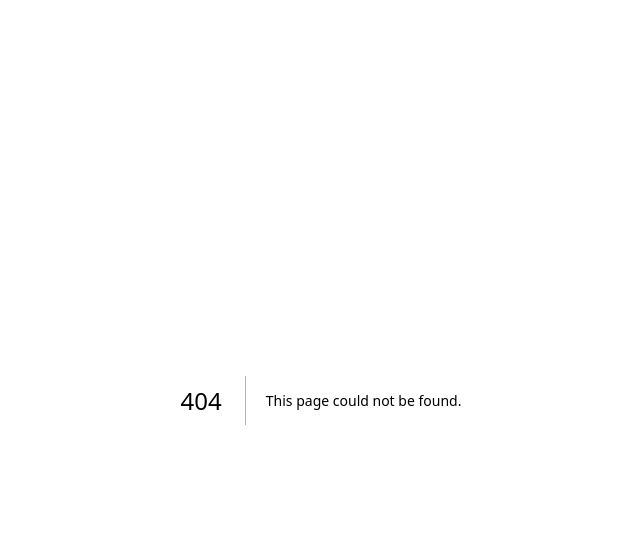
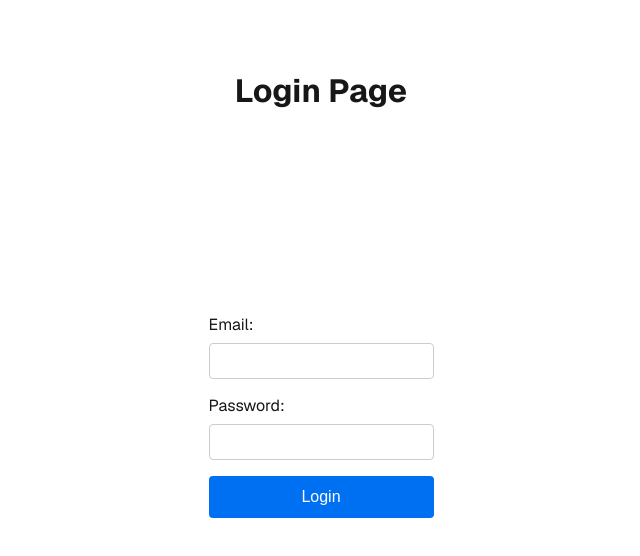
Before and after one commit to likseniets/app-ointment, a Next.js app: page /login in a window 1280 px wide. Before the commit this address had no page. Shown: the top 556 px of the page, without its empty margins (319-959 px from the left). Built offline with nearby package versions, Linux system fonts and the light colour scheme.

Commit message:
added basic dummy login and initial file structure to get to caregiver and client page

```diff
--- /dev/null
+++ b/app/login/page.tsx
@@ -0,0 +1,101 @@
+'use client';
+
+import { useState } from 'react';
+import { useRouter } from 'next/navigation';
+import styles from "../page.module.css";
+
+export default function Login() {
+  const [email, setEmail] = useState('');
+  const [password, setPassword] = useState('');
+  const [error, setError] = useState('');
+  const [loading, setLoading] = useState(false);
+  const router = useRouter();
+
+  const handleLogin = async (e: React.FormEvent) => {
+    e.preventDefault();
+    setError('');
+    setLoading(true);
+
+
+    // skal byttes ut med riktig autentisering hvor vi får tilbake brukerrolle
+    if (email === 'client@example.com' && password === 'clientpassword') {
+      router.push('/client');
+    } else if (email === 'caregiver@example.com' && password === 'caregiverpassword') {
+      router.push('/caregiver');
+    } else {
+      setError('Invalid email or password');
+    }
+
+    setLoading(false);
+  };
+
+  return (
+    <div className={styles.page}>
+      <h1>Login Page</h1>
+      <form onSubmit={handleLogin} style={{ marginTop: '2rem', maxWidth: '400px' }}>
+        <div style={{ marginBottom: '1rem' }}>
+          <label htmlFor="email" style={{ display: 'block', marginBottom: '0.5rem' }}>
+            Email:
+          </label>
+          <input
+            id="email"
+            type="email"
+            value={email}
+            onChange={(e) => setEmail(e.target.value)}
+            required
+            style={{
+              width: '100%',
+              padding: '0.5rem',
+              fontSize: '1rem',
+              borderRadius: '4px',
+              border: '1px solid #ccc'
+            }}
+          />
+        </div>
+
+        <div style={{ marginBottom: '1rem' }}>
+          <label htmlFor="password" style={{ display: 'block', marginBottom: '0.5rem' }}>
+            Password:
+          </label>
+          <input
+            id="password"
+            type="password"
+            value={password}
+            onChange={(e) => setPassword(e.target.value)}
+            required
+            style={{
+              width: '100%',
+              padding: '0.5rem',
+              fontSize: '1rem',
+              borderRadius: '4px',
+              border: '1px solid #ccc'
+            }}
+          />
+        </div>
+
+        {error && (
+          <div style={{ color: 'red', marginBottom: '1rem' }}>
+            {error}
+          </div>
+        )}
+
+        <button
+          type="submit"
+          disabled={loading}
+          style={{
+            width: '100%',
+            padding: '0.75rem',
+            fontSize: '1rem',
+            backgroundColor: loading ? '#ccc' : '#0070f3',
+            color: 'white',
+            border: 'none',
+            borderRadius: '4px',
+            cursor: loading ? 'not-allowed' : 'pointer'
+          }}
+        >
+          {loading ? 'Logging in...' : 'Login'}
+        </button>
+      </form>
+    </div>
+  );
+}
```
Also changed, not shown: app/caregiver/page.tsx (added, +10 -0 lines), app/client/page.tsx (added, +10 -0 lines), app/page.tsx (+2 -92 lines), 1 other file (tests, documents, lock files or other folders).
